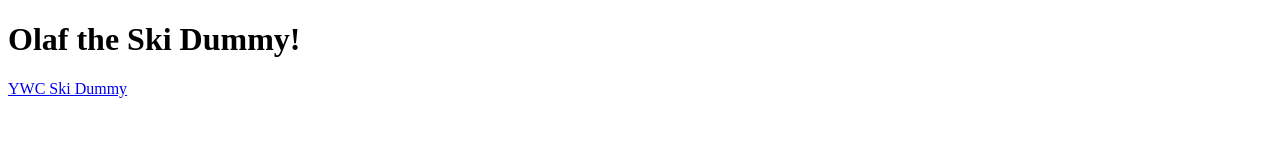
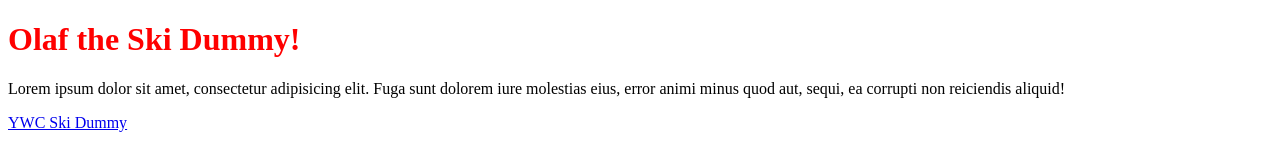
Before and after one commit to mkparker/practice01, a plain HTML site: page index.html in a window 1280 px wide. Drawn offline with Linux system fonts and the light colour scheme.

Commit message:
changed some text color

```diff
--- a/css/style.css
+++ b/css/style.css
@@ -0,0 +1,3 @@
+h1 {
+  color: red;
+}
--- a/index.html
+++ b/index.html
@@ -4,11 +4,13 @@
   <meta charset="UTF-8">
   <meta name="viewport" content="width=device-width, initial-scale=1.0">
   <meta http-equiv="X-UA-Compatible" content="ie=edge">
+  <link rel="stylesheet" href="css/style.css" type="text/css"/>
   <title>Ski Dummy!!</title>
 </head>
 <body>
   <div>
     <h1>Olaf the Ski Dummy!</h1>
+    <p>Lorem ipsum dolor sit amet, consectetur adipisicing elit. Fuga sunt dolorem iure molestias eius, error animi minus quod aut, sequi, ea corrupti non reiciendis aliquid!</p>
     <a href="https://drive.google.com/open?id=0B8uFU6lSPopdbVprSWUxcWw0Vms" target='_blank'>YWC Ski Dummy</a>
   </div>
 </body>
```
